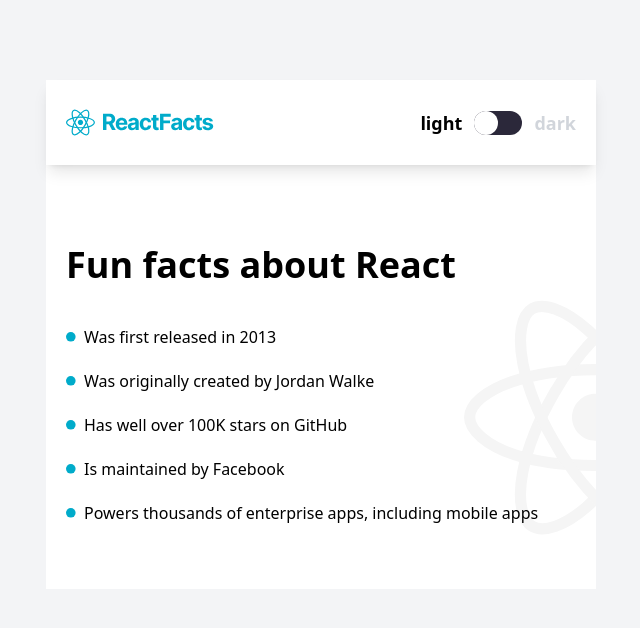
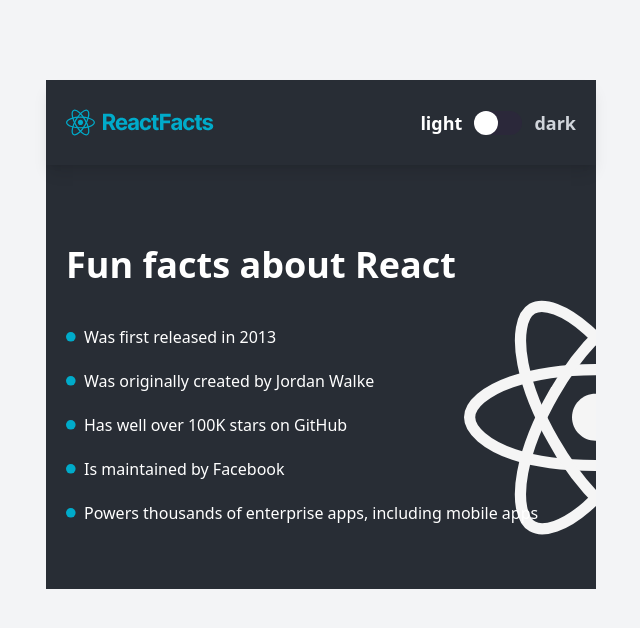
Before and after one commit to arjorb/fun-fact-app, a React (Create React App) app: page / in a window 1280 px wide. Shown: the top 628 px of the page, without its empty margins (319-959 px from the left). Built offline with nearby package versions, Linux system fonts and the light colour scheme.

Commit message:
adding the icon for the hero section

```diff
--- a/src/App.js
+++ b/src/App.js
@@ -1,10 +1,17 @@
+import React, { useState } from 'react';
 import Header from './components/Header';
 import Hero from './components/Hero';
 
 function App() {
+  const [mode, setMode] = useState(false);
+
+  const style = {
+    backgroundColor: `${mode ? '#ffffff' : '#282D35'}`,
+    color: `${mode ? '#282D35' : '#ffffff'}`,
+  };
   return (
     <div className='flex justify-center mt-20'>
-      <div className='w-[550px] bg-white '>
+      <div className='w-[550px]' style={style}>
         <Header />
         <Hero />
       </div>
```
Also changed, not shown: public/reactjs-icon2.svg (added).
